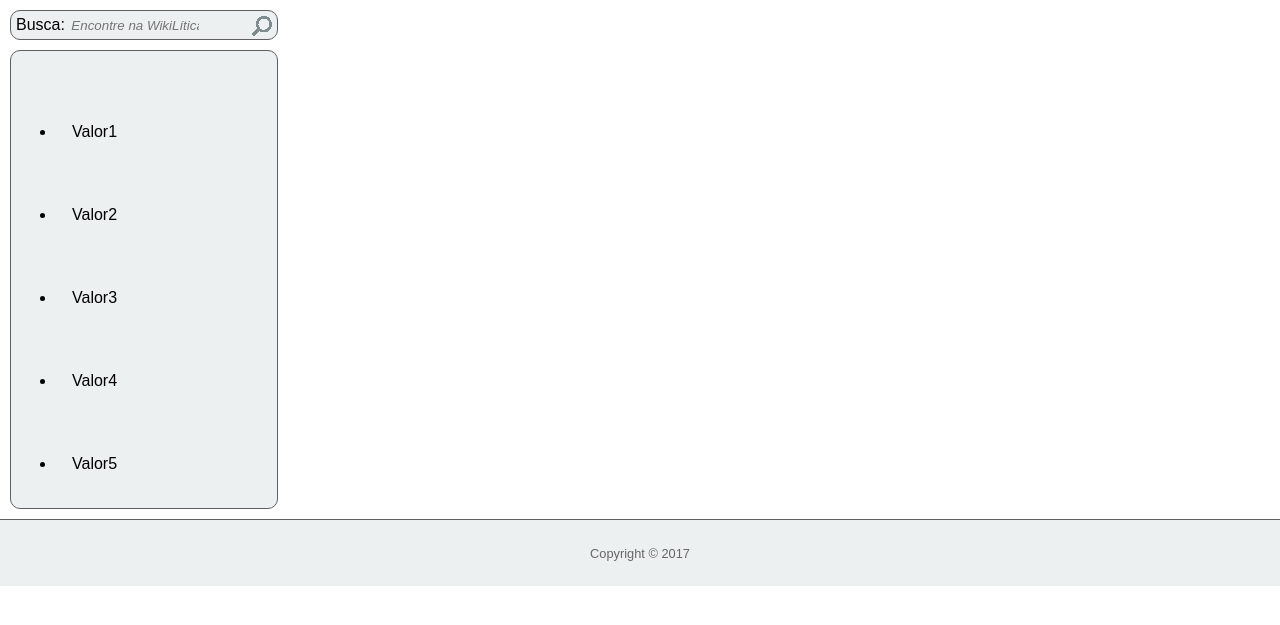
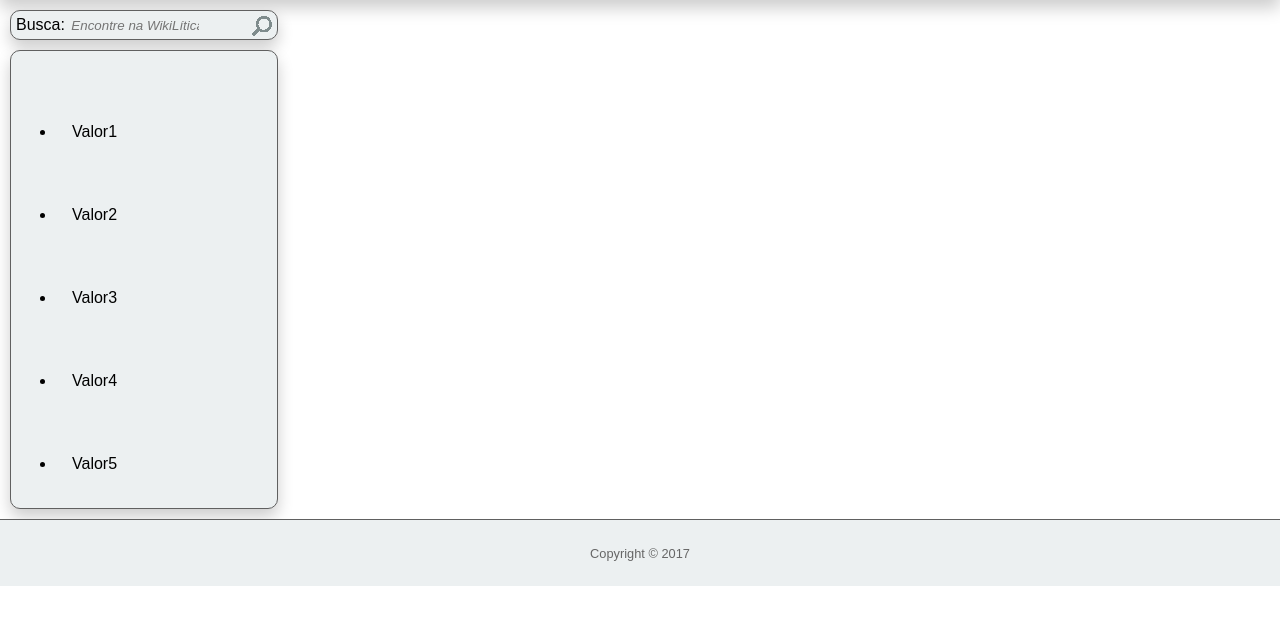
Before and after one commit to arthurfalcao/wikilitica, a PHP site: page / in a window 1280 px wide. Shown: the part 84-709 px from the top of the page. Run offline with PHP 8.4, Linux system fonts and the light colour scheme.

Commit message:
efeito de sombra

```diff
--- a/static/css/estilo.css
+++ b/static/css/estilo.css
@@ -33,6 +33,7 @@ li a:hover {
     width:100%;
     background-color: #ecf0f1;
     border-bottom: 1px solid #606060;
+    box-shadow: 0px 8px 16px 0px rgba(0,0,0,0.2);
 }
 
 .imagem {
@@ -97,6 +98,8 @@ li.dropdown {
     border-radius: 10px;
     padding: 5px;
     background: #ecf0f1;
+
+    box-shadow: 0px 8px 16px 0px rgba(0,0,0,0.2);
 }
 
 #buscar img{
@@ -116,6 +119,7 @@ li.dropdown {
     background: #ecf0f1;
     padding: 5px;
     width:20%;
+     box-shadow: 0px 8px 16px 0px rgba(0,0,0,0.2);
 }
 /* Copyright */
 
```
